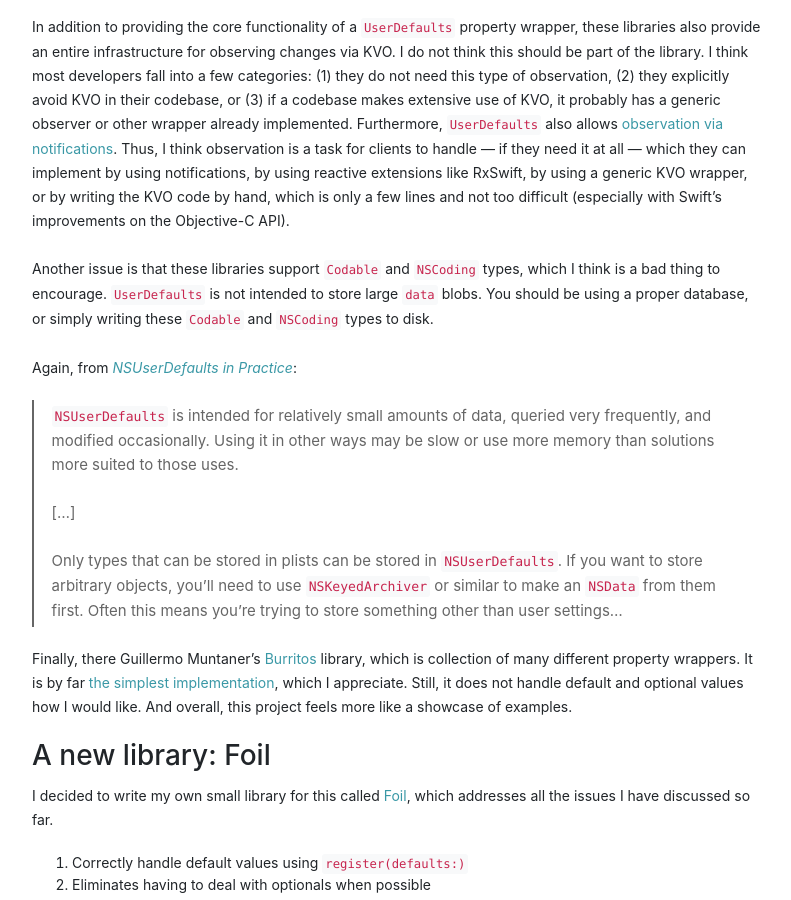
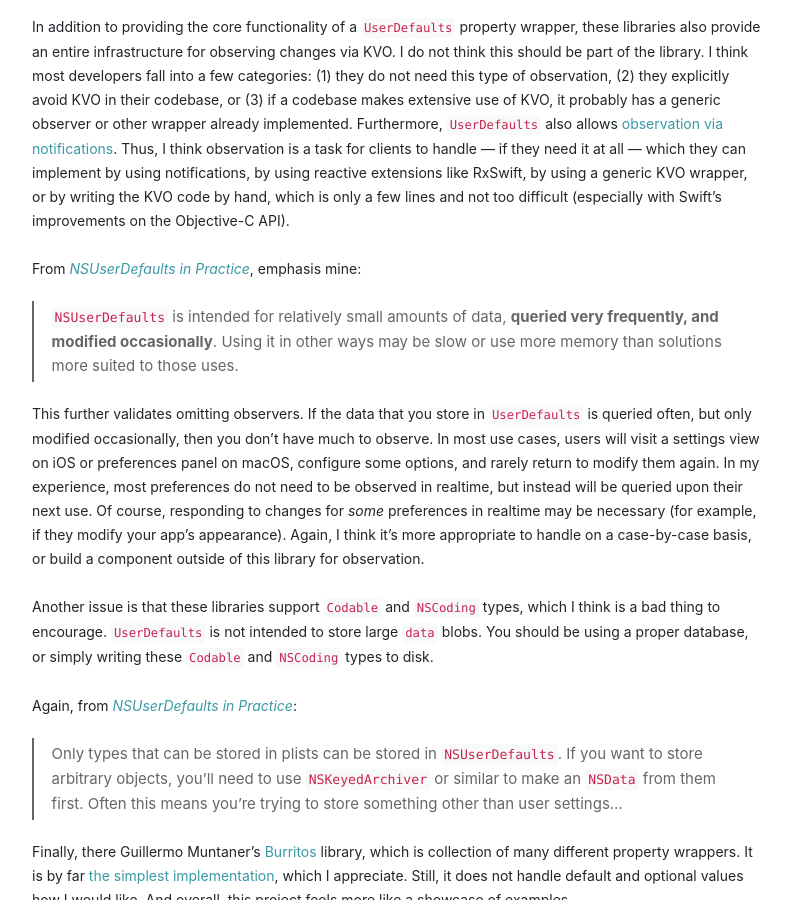
Before and after one commit to jessesquires/jessesquires.com, a Jekyll site: the page built from _posts/2021-03-26-a-better-approach-to-writing-a-userdefaults-property-wrapper.md, in a window 1280 px wide and 900 px high, scrolled down 2400 px. Shown: the whole window, without its empty margins (243-1034 px from the left). Built offline with Jekyll 4.4.1, drawn with Linux system fonts in a browser that asks for light colours; nearby versions of some CDN libraries; library files that are not in the unit come from our copies.

Commit message:
[update post] userdefaults wrapper

````diff
--- a/_posts/2021-03-26-a-better-approach-to-writing-a-userdefaults-property-wrapper.md
+++ b/_posts/2021-03-26-a-better-approach-to-writing-a-userdefaults-property-wrapper.md
@@ -74,14 +74,16 @@
 
 In addition to providing the core functionality of a `UserDefaults` property wrapper, these libraries also provide an entire infrastructure for observing changes via KVO. I do not think this should be part of the library. I think most developers fall into a few categories: (1) they do not need this type of observation, (2) they explicitly avoid KVO in their codebase, or (3) if a codebase makes extensive use of KVO, it probably has a generic observer or other wrapper already implemented. Furthermore, `UserDefaults` also allows [observation via notifications](https://developer.apple.com/documentation/foundation/userdefaults/1408206-didchangenotification). Thus, I think observation is a task for clients to handle &mdash; if they need it at all &mdash; which they can implement by using notifications, by using reactive extensions like RxSwift, by using a generic KVO wrapper, or by writing the KVO code by hand, which is only a few lines and not too difficult (especially with Swift's improvements on the Objective-C API).
 
+From [*NSUserDefaults in Practice*](http://dscoder.com/defaults.html), emphasis mine:
+
+> `NSUserDefaults` is intended for relatively small amounts of data, **queried very frequently, and modified occasionally**. Using it in other ways may be slow or use more memory than solutions more suited to those uses.
+
+This further validates omitting observers. If the data that you store in `UserDefaults` is queried often, but only modified occasionally, then you don't have much to observe. In most use cases, users will visit a settings view on iOS or preferences panel on macOS, configure some options, and rarely return to modify them again. In my experience, most preferences do not need to be observed in realtime, but instead will be queried upon their next use. Of course, responding to changes for *some* preferences in realtime may be necessary (for example, if they modify your app's appearance). Again, I think it's more appropriate to handle on a case-by-case basis, or build a component outside of this library for observation.
+
 Another issue is that these libraries support `Codable` and `NSCoding` types, which I think is a bad thing to encourage. `UserDefaults` is not intended to store large `data` blobs. You should be using a proper database, or simply writing these `Codable` and `NSCoding` types to disk.
 
 Again, from [*NSUserDefaults in Practice*](http://dscoder.com/defaults.html):
 
-> `NSUserDefaults` is intended for relatively small amounts of data, queried very frequently, and modified occasionally. Using it in other ways may be slow or use more memory than solutions more suited to those uses.
->
-> [...]
->
 > Only types that can be stored in plists can be stored in `NSUserDefaults`. If you want to store arbitrary objects, you'll need to use `NSKeyedArchiver` or similar to make an `NSData` from them first. Often this means you're trying to store something other than user settings...
 
 Finally, there Guillermo Muntaner's [Burritos](https://github.com/guillermomuntaner/Burritos) library, which is collection of many different property wrappers. It is by far [the simplest implementation](https://github.com/guillermomuntaner/Burritos/blob/master/Sources/UserDefault/UserDefault.swift), which I appreciate. Still, it does not handle default and optional values how I would like. And overall, this project feels more like a showcase of examples.
@@ -214,7 +216,7 @@
 let url = UserDefaults.standard.url(forKey: key)
 ```
 
-All other types can use the generic methods `set(_:, forKey:)` and `object(forKey:)` and work as expected. Very strange. Upon re-reading [NSUserDefaults in Practice](http://dscoder.com/defaults.html), I learned why:
+All other types can use the generic methods `set(_:, forKey:)` and `object(forKey:)` and work as expected. Very strange. Upon re-reading [*NSUserDefaults in Practice*](http://dscoder.com/defaults.html), I learned why:
 
 > The `-setURL:forKey:` method does what it says on the tin, but is unique in that it's the only `NSUserDefaults` method that lets you store a non-plist type. If you want to store `NSURL`s, you have to use it rather than `-setObject:forKey:`
 
````
